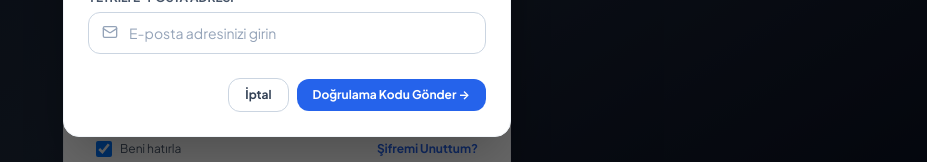
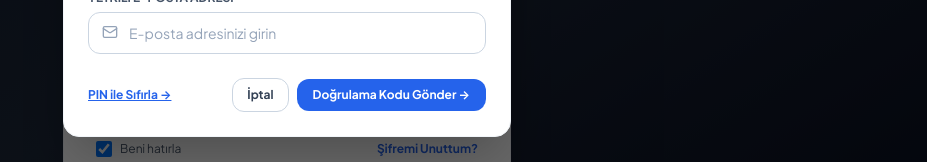
Before and after one commit to kadirkaracayir/denize-karsi-finans, a React (Vite) app in the folder client/: page / in a window 1280 px wide. Both pictures are taken after a click on the button "Şifremi Unuttum?". Shown: the part 403-565 px from the top of the page, without its empty margins (353-1280 px from the left). Built offline with nearby package versions, Linux system fonts and the light colour scheme.

Commit message:
feat(auth): add Master Security PIN fallback for password resets to bypass cloud hosting SMTP port blocks

```diff
--- a/client/src/pages/Login.jsx
+++ b/client/src/pages/Login.jsx
@@ -304,18 +304,30 @@ export default function Login() {
                     </div>
                   </div>
 
-                  <div className="flex items-center justify-end space-x-2 pt-2">
+                  <div className="flex items-center justify-between pt-2">
+                    <button
+                      type="button"
+                      onClick={() => {
+                        if (!forgotEmail) setForgotEmail('cengizhankan53@hotmail.com');
+                        setForgotStep(2);
+                      }}
+                      className="text-xs text-blue-600 hover:text-blue-800 font-bold underline cursor-pointer"
+                      title="E-posta beklemeden Yönetici Güvenlik PIN'i ile anında şifre yenileyin"
+                    >
+                      PIN ile Sıfırla →
+                    </button>
+                    <div className="flex items-center space-x-2">
                       <button
                         type="button"
                         onClick={() => setShowForgotModal(false)}
-                      className="px-4 py-2 border border-slate-300 hover:bg-slate-50 text-slate-700 rounded-xl text-xs font-bold transition-colors"
+                        className="px-3.5 py-2 border border-slate-300 hover:bg-slate-50 text-slate-700 rounded-xl text-xs font-bold transition-colors cursor-pointer"
                       >
                         İptal
                       </button>
                       <button
                         type="submit"
                         disabled={forgotLoading}
-                      className="px-4 py-2 bg-blue-600 hover:bg-blue-700 text-white rounded-xl text-xs font-bold transition-all shadow-xs flex items-center space-x-1.5 disabled:opacity-50"
+                        className="px-4 py-2 bg-blue-600 hover:bg-blue-700 text-white rounded-xl text-xs font-bold transition-all shadow-xs flex items-center space-x-1.5 disabled:opacity-50 cursor-pointer"
                       >
                         {forgotLoading ? (
                           <>
@@ -327,6 +339,7 @@ export default function Login() {
                         )}
                       </button>
                     </div>
+                  </div>
                 </form>
               )}
 
@@ -336,25 +349,25 @@ export default function Login() {
                   <div className="p-3 bg-blue-50 border border-blue-200 rounded-xl text-xs text-blue-900 flex items-start space-x-2">
                     <Mail className="w-4 h-4 text-blue-600 shrink-0 mt-0.5" />
                     <div>
-                      <span className="font-bold">E-postanızı Kontrol Ediniz:</span>
+                      <span className="font-bold">Doğrulama:</span>
                       <p className="mt-0.5 text-blue-800">
-                        <strong>{forgotEmail}</strong> adresinize 6 haneli güvenlik kodu gönderilmiştir. Lütfen gelen kutunuzu (ve gereksiz / spam klasörünü) kontrol ederek kodu giriniz.
+                        E-postanıza gönderilen 6 haneli kodu veya yetkili <strong>Yönetici Güvenlik PIN</strong> kodunuzu giriniz.
                       </p>
                     </div>
                   </div>
 
                   <div>
                     <label className="block text-xs font-bold uppercase text-slate-600 mb-1.5">
-                      6 Haneli Doğrulama Kodu
+                      Doğrulama Kodu veya Güvenlik PIN
                     </label>
                     <input
                       type="text"
-                      maxLength={6}
+                      maxLength={15}
                       value={forgotCode}
                       onChange={(e) => setForgotCode(e.target.value)}
-                      placeholder="Örn: 123456"
+                      placeholder="6 haneli kod veya PIN giriniz"
                       required
-                      className="w-full px-3.5 py-2.5 border border-slate-300 rounded-xl text-sm font-mono tracking-widest text-center font-bold focus:ring-2 focus:ring-blue-600 text-slate-900"
+                      className="w-full px-3.5 py-2.5 border border-slate-300 rounded-xl text-sm font-mono tracking-wider text-center font-bold focus:ring-2 focus:ring-blue-600 text-slate-900"
                     />
                   </div>
 
```
Also changed, not shown: 5 other files (tests, documents, lock files or other folders). Lines whose indentation alone changed are shown as unchanged.
